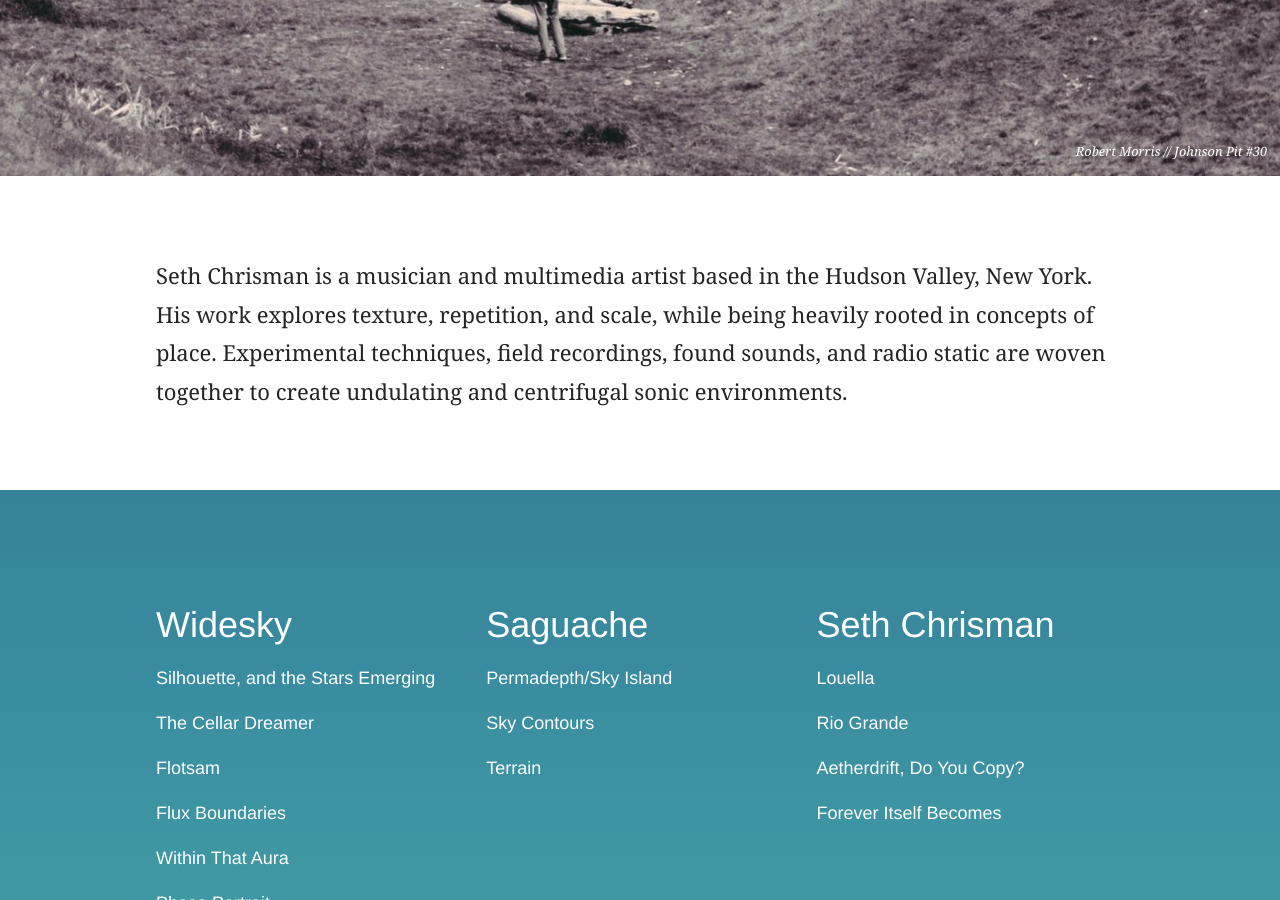
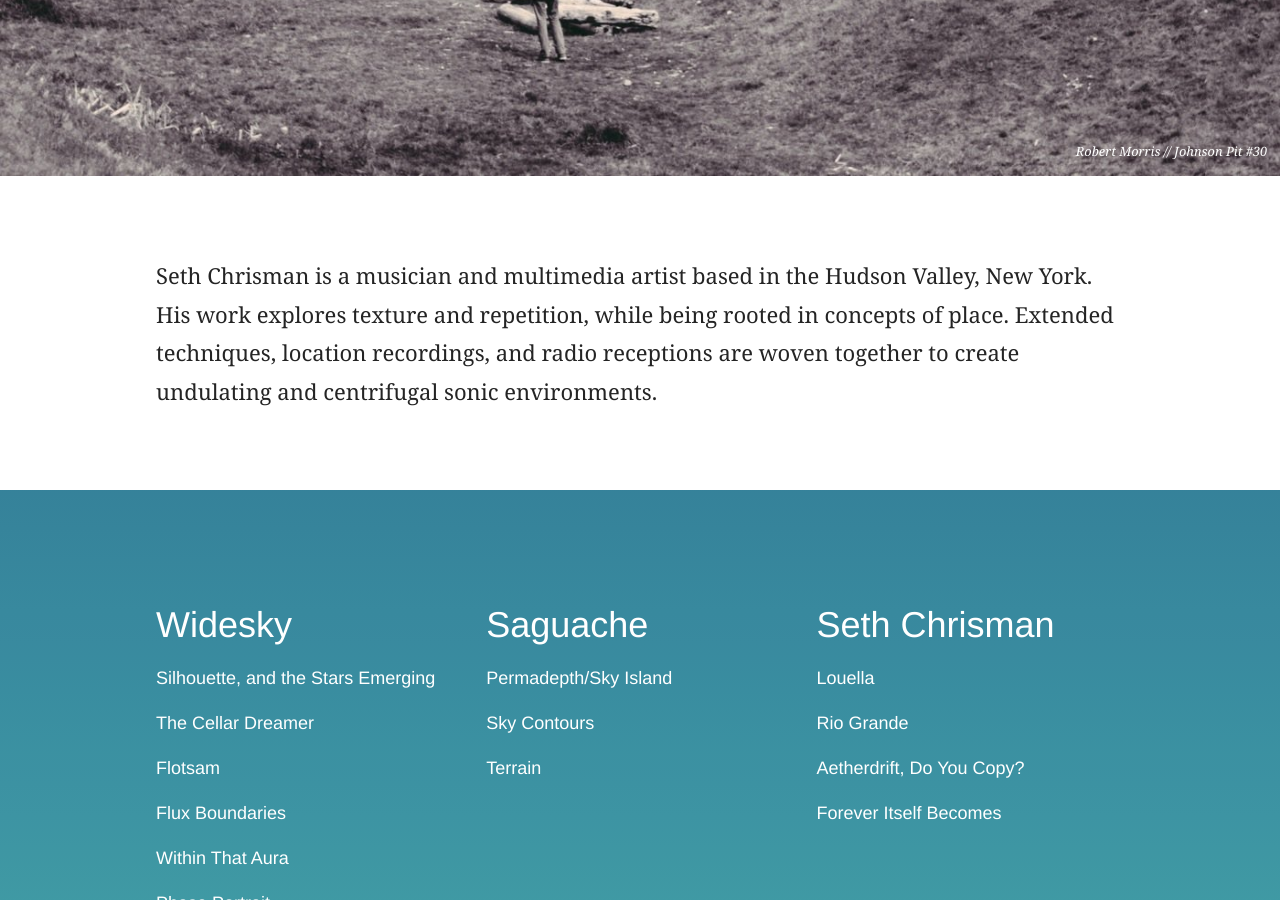
Before and after one commit to sethchrisman/sethchrisman.github.io, a Jekyll site: the page built from info/index.html, in a window 1280 px wide and 900 px high, scrolled down 928 px. Built offline with Jekyll 4.4.1, drawn with Linux system fonts in a browser that asks for light colours.

Commit message:
Updated index.html

```diff
--- a/info/index.html
+++ b/info/index.html
@@ -15,7 +17,7 @@
   </picture>
   <div class="biography-content">
     <div class="container">
-      <p>Seth Chrisman is a musician and multimedia artist based in the Hudson Valley, New York. His work explores texture, repetition, and scale, while being heavily rooted in concepts of place. Experimental techniques, field recordings, found sounds, and radio static are woven together to create undulating and centrifugal sonic environments.</p>
+      <p>Seth Chrisman is a musician and multimedia artist based in the Hudson Valley, New York. His work explores texture and repetition, while being rooted in concepts of place. Extended techniques, location recordings, and radio receptions are woven together to create undulating and centrifugal sonic environments.</p>
     </div>
   </div>
 </div>
```
Also changed, not shown: other parts of info/index.html (+2 -0 lines).
